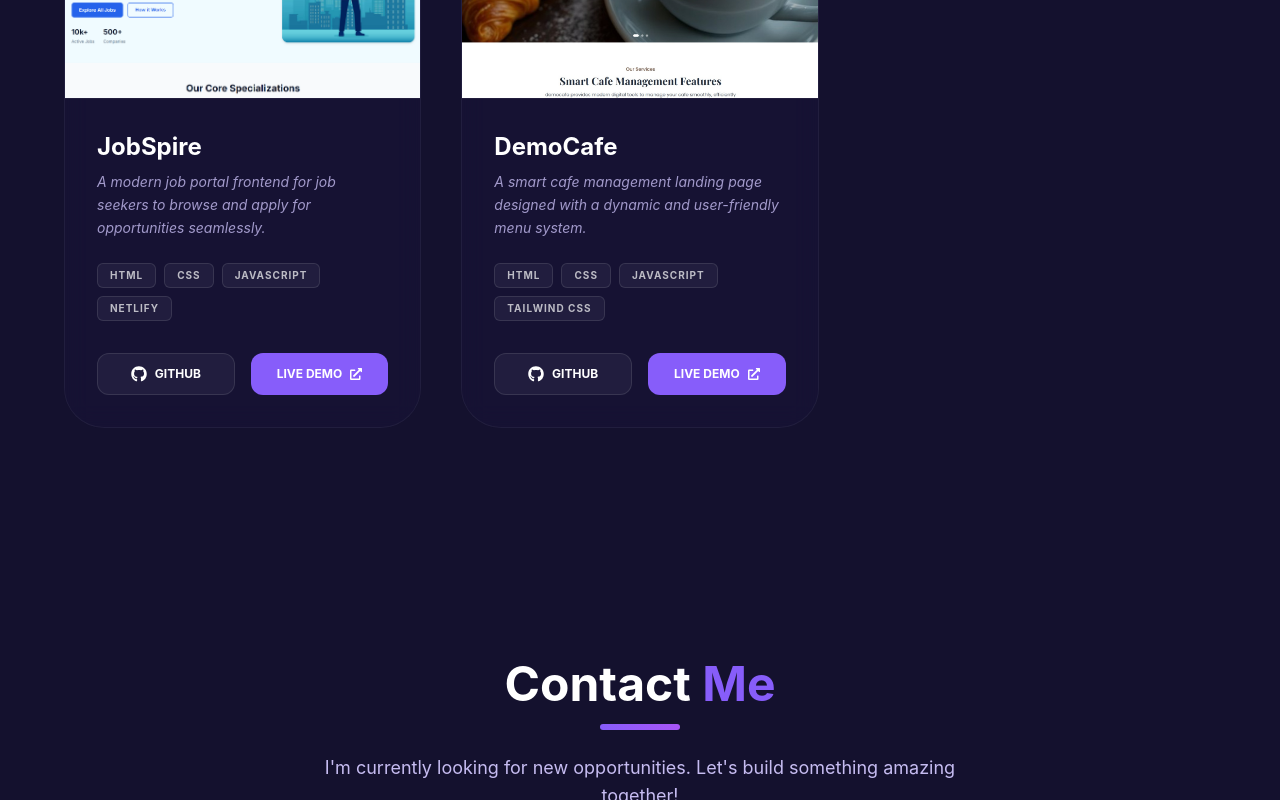
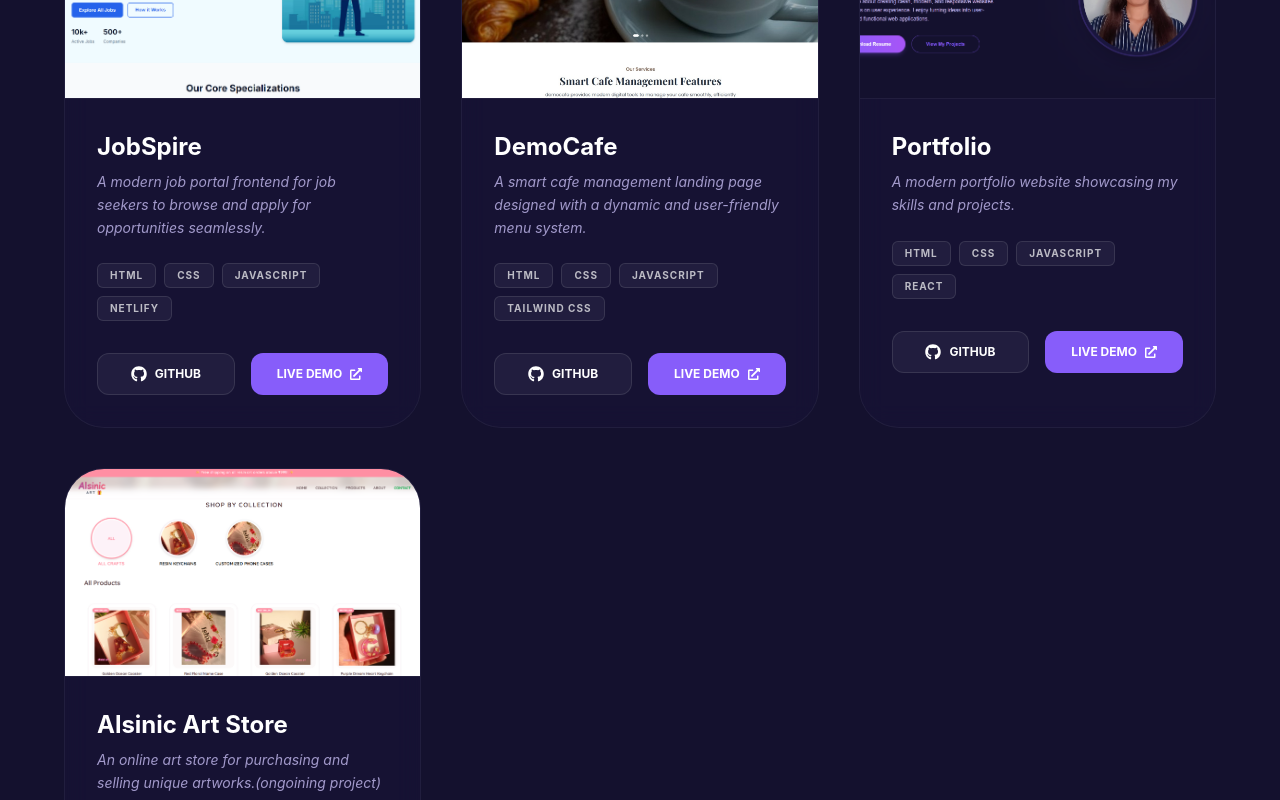
Before and after one commit to Ishwariwadnare/Portfolio, a React (Vite) app: page / in a window 1280 px wide. Shown: the part 2600-3400 px from the top of the page. Built offline with nearby package versions, Linux system fonts and the light colour scheme.

Commit message:
Add porfolio and alsinic art project

```diff
--- a/src/data/constants.js
+++ b/src/data/constants.js
@@ -2,6 +2,8 @@ import jobspireImg from '../assets/projects/jobspire.png';
 // import artStoreImg from '../assets/projects/alsinic.png';
 import cafeImg from '../assets/projects/cafe.jpeg';
 // import portfolioImg from '../assets/projects/portfolio.png';
+import artstoreImg from '../assets/projects/art-store.png';
+import portfolioImg from '../assets/projects/portfolio.png';
 
 export const navLinks = [
   { id: "home", title: "Home" },
@@ -40,4 +42,22 @@ export const projects = [
     github: "https://github.com/Ishwariwadnare/Democafe",
     live: "https://ishwariwadnare.github.io/Democafe/index.html"
   },
+
+   {
+    name: "Portfolio",
+    description: "A modern portfolio website showcasing my skills and projects.",
+    image: portfolioImg,
+    tags: [ "HTML", "CSS", "JavaScript", "React"],
+    github: "https://github.com/Ishwariwadnare/Portfolio",
+    live: "https://portfolio-about-ishwari.netlify.app/"
+  },
+
+   {
+    name: "Alsinic Art Store",
+    description: "An online art store for purchasing and selling unique artworks.(ongoining project)",
+    image: artstoreImg,
+    tags: [ "HTML", "CSS", "JavaScript", "Tailwind CSS", "React"],
+    // github: "https://github.com/Ishwariwadnare/Art-Store",
+    // live: "https://art-store-alsinic.netlify.app/"
+  },
 ];
```
Also changed, not shown: src/assets/projects/art-store.png (added), src/assets/projects/portfolio.png (added).
